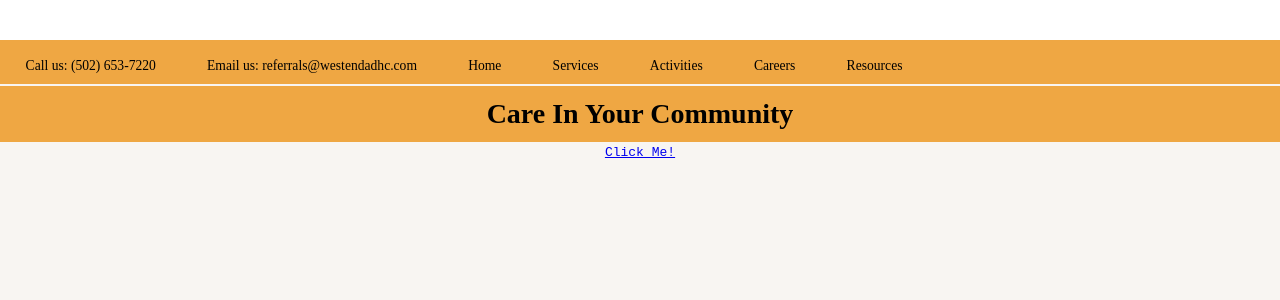
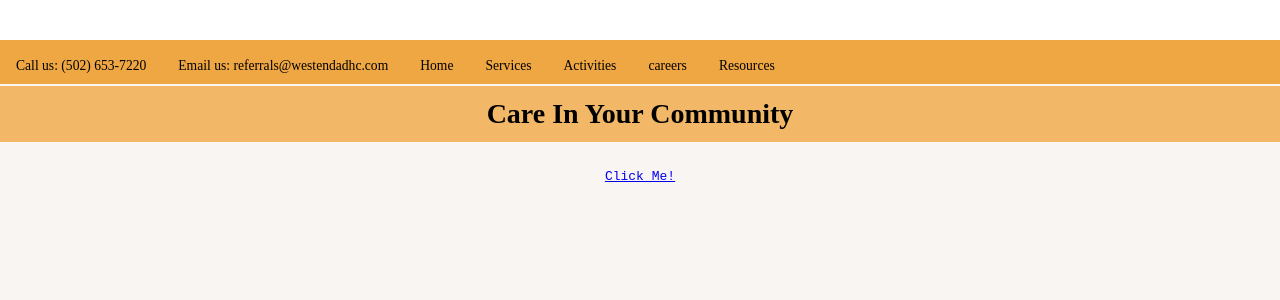
Before and after one commit to hamzafoy/westend_adhc, a React (Create React App) app: page / in a window 1280 px wide. Shown: the top 300 px of the page. Built offline with nearby package versions, Linux system fonts and the light colour scheme; a web font is replaced by a local one.

Commit message:
appended the remaining <Link> elements creating proper routing throughout website to navbar.

```diff
--- a/src/components/LandingPage/LandingPage.css
+++ b/src/components/LandingPage/LandingPage.css
@@ -30,10 +30,15 @@
     }
 
     .navigation h1 {
-        margin: 0 2vw;
+        margin: 0 1.25vw;
         padding: 1.25vh 0;
         font-family: 'Cutive', serif;
         font-size: 0.85em;
+    }
+
+    .navigation_comms {
+        color: black;
+        text-decoration: none;
     }
 
     .navigation_byline {
@@ -42,7 +47,10 @@
         font-family: 'Alike Angular', serif;
         font-size: 1.75em;
         font-weight: 700;
-        background-color: #efa743;
+        background-color: #f2b867;
     }
 
+    .test {
+        margin: 3vh 0 0;
+    }
 }
--- a/src/components/LandingPage/LandingPage.js
+++ b/src/components/LandingPage/LandingPage.js
@@ -4,6 +4,7 @@
 
 import './LandingPage.css';
 import React from 'react';
+import { Link } from 'react-router-dom';
 
 
 
@@ -25,31 +26,41 @@ class LandingPage extends React.Component {
                     <nav className="navigation">
 
                         <h1>
-                            Call us: (502) 653-7220
+                            Call us: <a className="navigation_comms" href="tel:+15026537220" target="_blank"rel="noreferrer">(502) 653-7220</a>
                         </h1>
 
                         <h1>
-                            Email us: referrals@westendadhc.com
+                            Email us: <a className="navigation_comms" href="mailto:referrals@westendadhc.com" target="_blank" rel="noreferrer">referrals@westendadhc.com</a>
                         </h1>
 
                         <h1>
-                            Home
+                            <Link className="navigation_comms" to="/">
+                                Home
+                            </Link>
                         </h1>
 
                         <h1>
-                            Services
+                            <Link className="navigation_comms" to="/services">
+                                Services
+                            </Link>
                         </h1>
 
                         <h1>
-                            Activities
+                            <Link className="navigation_comms" to="/activities">
+                                Activities
+                            </Link>
                         </h1>
 
                         <h1>
-                            Careers
+                            <Link className="navigation_comms" to="/careers">
+                                careers
+                            </Link>
                         </h1>
 
                         <h1>
-                            Resources
+                            <Link className="navigation_comms" to="/resources">
+                                Resources
+                            </Link>
                         </h1>
 
                     </nav>
@@ -58,11 +69,13 @@ class LandingPage extends React.Component {
                         Care In Your Community
                     </section>
 
-                    <code>
-                        <a href="https://balsamiq.cloud/st8pvvc/p9yvllm/rA5C0" rel="noreferrer">
+                    <section className="test">
+
+                        <code><a href="https://balsamiq.cloud/st8pvvc/p9yvllm/rA5C0" rel="noreferrer">
                             Click Me!
-                        </a>
-                    </code>
+                        </a></code>
+
+                    </section>
                 </div>
             </>
         )
```
